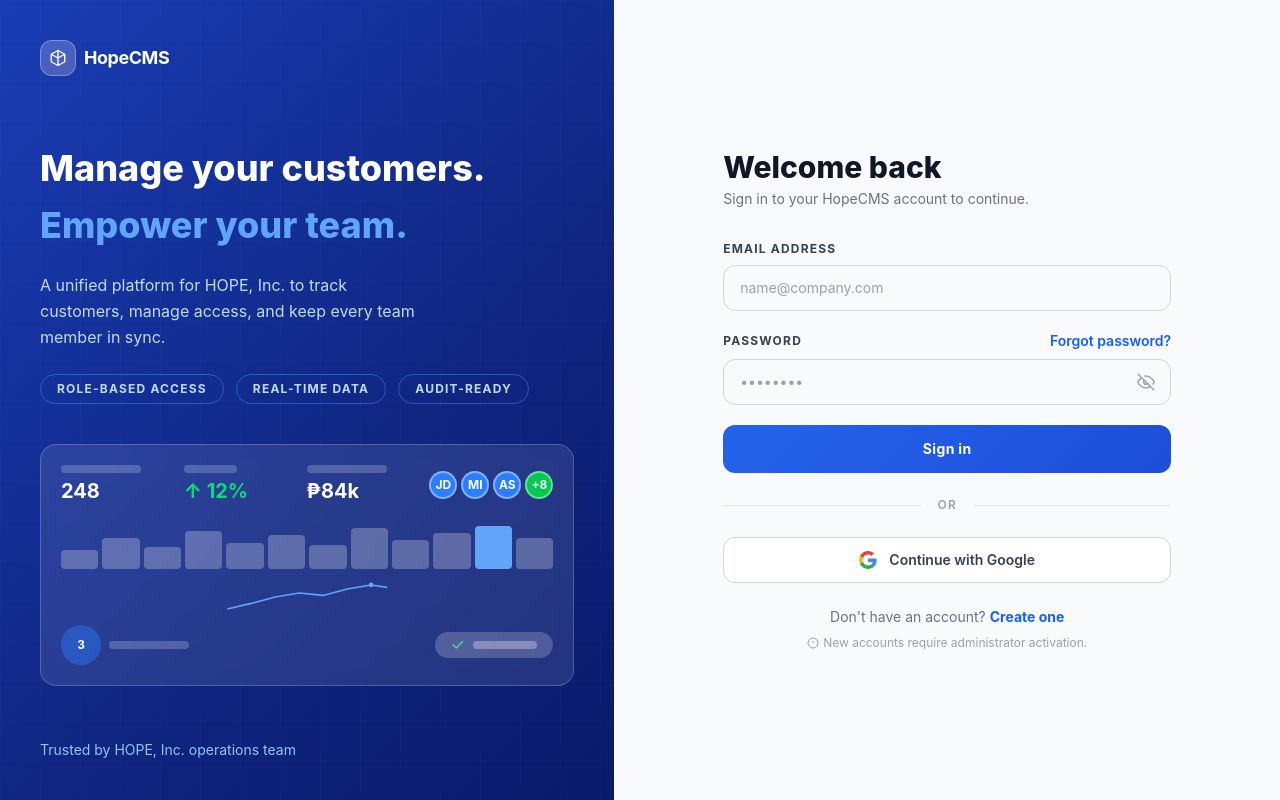
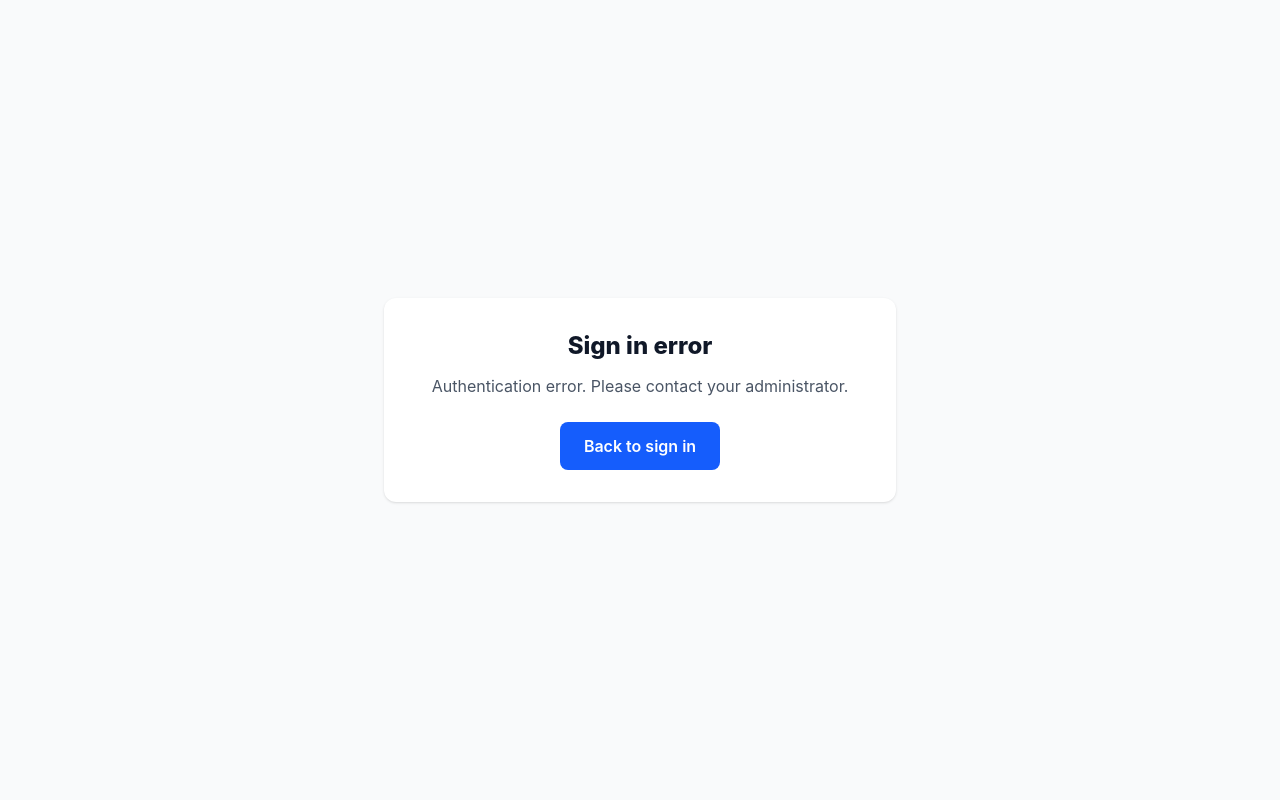
Before and after one commit to JomarAuditor/HOPECMS, a React (Vite) app: page /auth/error in a window 1280 px wide. Before the commit this address led to /login. Built offline with nearby package versions, Linux system fonts and the light colour scheme; no server answers.

Commit message:
debugged ahh log in

```diff
--- a/src/App.jsx
+++ b/src/App.jsx
@@ -5,6 +5,7 @@ import { useAuth } from './context/AuthContext'
 import Login from './pages/Login'
 import Register from './pages/Register'
 import AuthCallback from './pages/AuthCallback'
+import AuthError from './pages/AuthError'
 import Customers from './pages/Customers'
 import Sales from './pages/Sales'
 import Products from './pages/Products'
@@ -21,6 +22,7 @@ function App() {
         <Route path="/login"         element={<Login />} />
         <Route path="/register"      element={<Register />} />
         <Route path="/auth/callback" element={<AuthCallback />} />
+        <Route path="/auth/error" element={<AuthError />} />
 
         {/* Protected routes wrapped in AppShell */}
         <Route
--- a/src/pages/AuthCallback.jsx
+++ b/src/pages/AuthCallback.jsx
@@ -31,7 +31,7 @@ export default function AuthCallback() {
       const { data: userRow, error: dbError } = await supabase
         .from("user")
         .select("record_status")
-        .eq("auth_uid", session.user.id)
+        .eq("userId", session.user.id)
         .single();
 
       if (dbError || !userRow) {
--- /dev/null
+++ b/src/pages/AuthError.jsx
@@ -0,0 +1,18 @@
+import { Link } from 'react-router-dom'
+
+export default function AuthError() {
+  const params = new URLSearchParams(window.location.search)
+  const message = params.get('error') || 'Authentication error. Please contact your administrator.'
+
+  return (
+    <div className="min-h-screen flex items-center justify-center bg-gray-50 px-6">
+      <div className="w-full max-w-lg text-center p-8 bg-white rounded-xl shadow">
+        <h2 className="text-2xl font-extrabold text-gray-900 mb-3">Sign in error</h2>
+        <p className="text-gray-600 mb-6">{decodeURIComponent(message)}</p>
+        <Link to="/login" className="inline-block px-6 py-3 bg-blue-600 text-white rounded-lg font-semibold hover:bg-blue-700">
+          Back to sign in
+        </Link>
+      </div>
+    </div>
+  )
+}
--- a/src/pages/Login.jsx
+++ b/src/pages/Login.jsx
@@ -1,14 +1,20 @@
-import { useState } from 'react'
-import { Link, useNavigate } from 'react-router-dom'
+import { useState, useEffect } from 'react'
+import { Link, useNavigate, useLocation } from 'react-router-dom'
 import { supabase } from '../lib/supabaseClient'
 
 export default function Login() {
   const navigate = useNavigate()
+  const location = useLocation()
   const [email, setEmail] = useState('')
   const [password, setPassword] = useState('')
   const [showPassword, setShowPassword] = useState(false)
   const [loading, setLoading] = useState(false)
   const [error, setError] = useState('')
+
+  useEffect(() => {
+    const q = new URLSearchParams(location.search).get('error')
+    if (q) setError(decodeURIComponent(q))
+  }, [location.search])
 
   async function handleSignIn(e) {
     e.preventDefault()
@@ -25,7 +31,7 @@ export default function Login() {
     const { data: userRow } = await supabase
       .from('user')
       .select('record_status')
-      .eq('auth_uid', data.user.id)
+      .eq('userId', data.user.id)
       .single()
 
     if (!userRow || userRow.record_status.trim() !== 'ACTIVE') {
```
Also changed, not shown: 1 other file (tests, documents, lock files or other folders).
